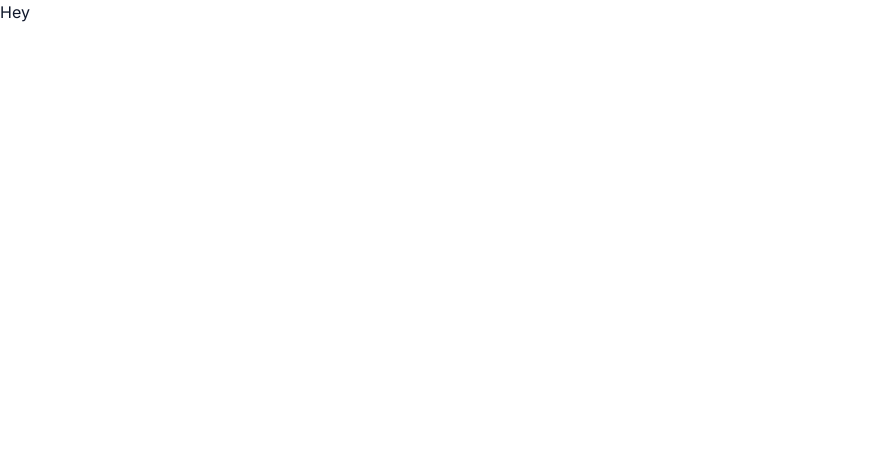
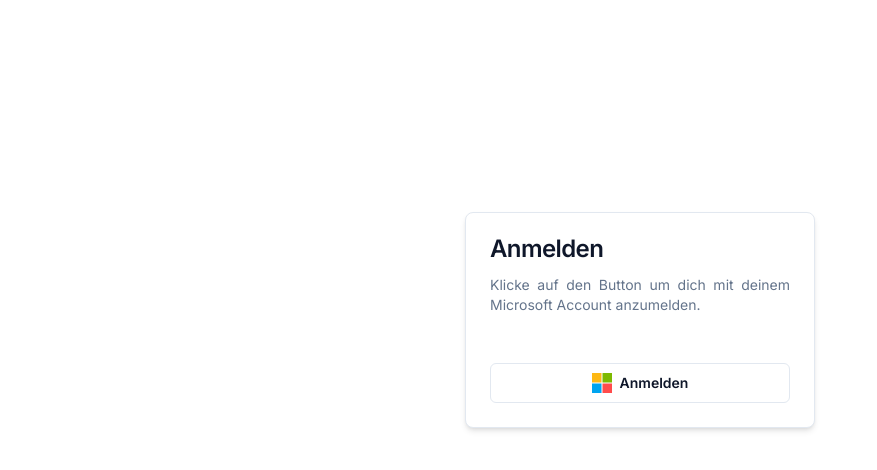
Before and after one commit to ED-LetsCode/nextauth-login, a Next.js app: page / in a window 1280 px wide. Shown: the top 470 px of the page, without its empty margins (0-877 px from the left). Built offline with nearby package versions, Linux system fonts and the light colour scheme.

Commit message:
Added login mask

```diff
--- a/src/app/page.tsx
+++ b/src/app/page.tsx
@@ -1,5 +1,11 @@
-import Image from "next/image";
+import Login from "@/components/Login";
 
-export default function Home() {
-  return <div>Hey</div>;
-}
+const Page = () => {
+  return (
+    <div className="h-[80vh] flex justify-center items-center">
+      <Login />
+    </div>
+  );
+};
+
+export default Page;
--- /dev/null
+++ b/src/components/Login.tsx
@@ -0,0 +1,36 @@
+import { FC } from "react";
+import { Icons } from "./Icons";
+import { Button } from "./ui/Button";
+import {
+  Card,
+  CardHeader,
+  CardTitle,
+  CardDescription,
+  CardContent,
+  CardFooter,
+} from "./ui/Card";
+
+const Login: FC = ({}) => {
+  return (
+    <Card className="w-[350px] shadow-md">
+      <CardHeader>
+        <CardTitle className="mb-2 ">Anmelden</CardTitle>
+        <CardDescription className="text-justify">
+          Klicke auf den Button um dich mit deinem Microsoft Account anzumelden.
+        </CardDescription>
+      </CardHeader>
+      <CardContent></CardContent>
+      <CardFooter>
+        <Button
+          variant="outline"
+          className="w-full flex justify-center items-center"
+        >
+          <Icons.microsoft className="w-5 h-5 mr-2" />
+          <p className="font-semibold">Anmelden</p>
+        </Button>
+      </CardFooter>
+    </Card>
+  );
+};
+
+export default Login;
```
